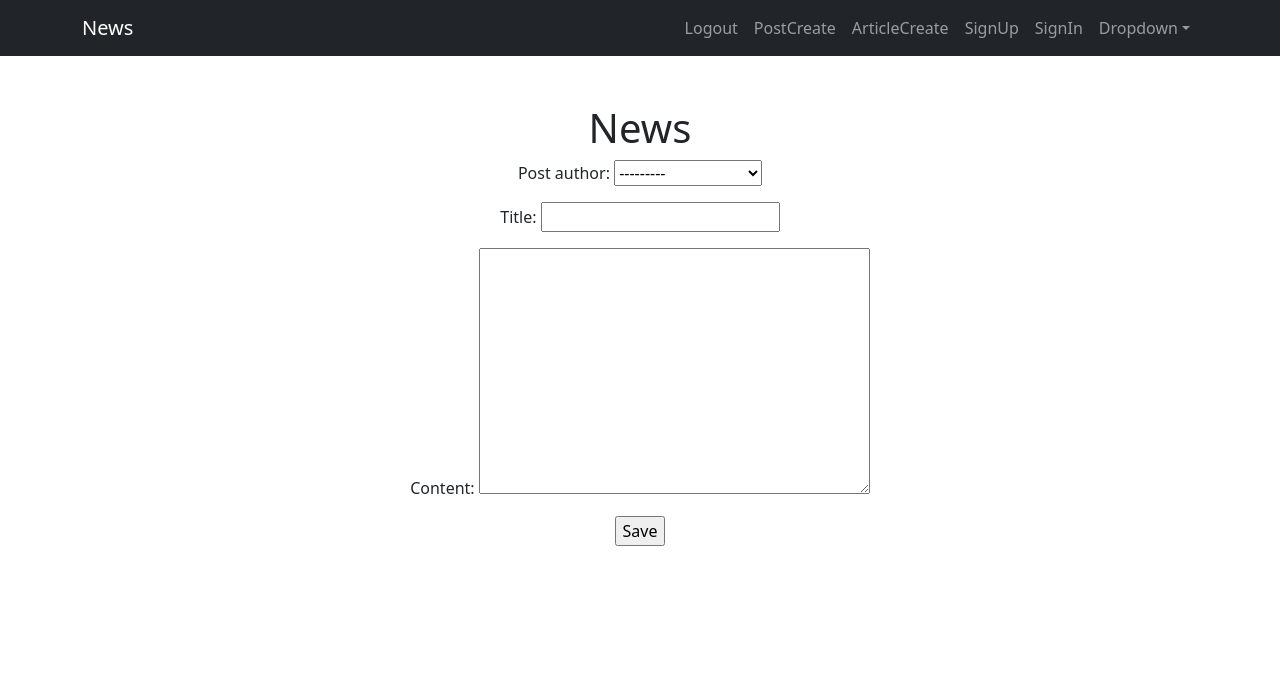
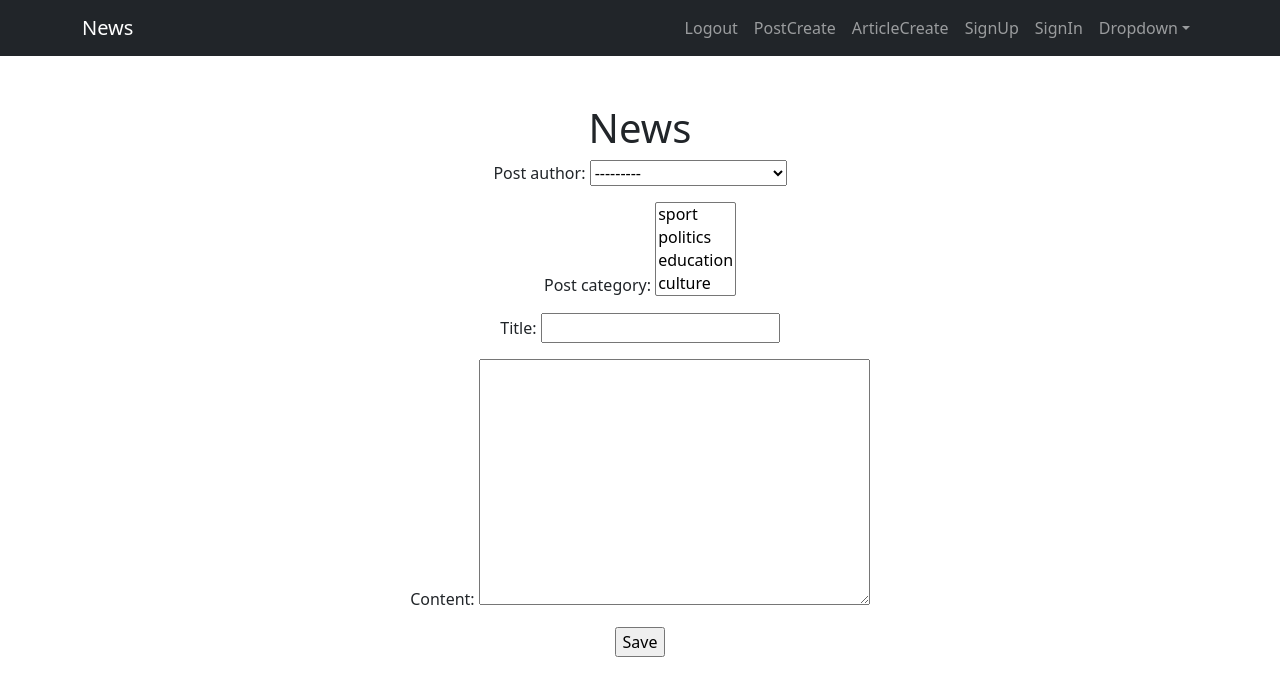
Before and after one commit to p0lestra/NewsProject, a Django app: page /posts/create/ in a window 1280 px wide. Shown: the top 696 px of the page. Run offline with Django 4.2, Linux system fonts and the light colour scheme; a user stored in the database is signed in; data comes from the database, SQL or seed files in the repository; both versions use the stored data as it was after the commit; some libraries are stand-ins or nearby versions.

Commit message:
Add files via upload

```diff
--- a/NewsPaper/news/forms.py
+++ b/NewsPaper/news/forms.py
@@ -7,7 +7,7 @@ from django.contrib.auth.models import Group
 class PostForm(forms.ModelForm):
     class Meta:
         model = Post
-        fields = ['post_author', 'title', 'content']
+        fields = ['post_author', 'post_category', 'title', 'content']
 
 
 class BasicSignupForm(SignupForm):
--- a/NewsPaper/news/models.py
+++ b/NewsPaper/news/models.py
@@ -23,9 +23,16 @@ class Author(models.Model):
         self.user_rate = result_sum_rating * 3 + result_sum_comment_rating
         self.save()
 
+    def __str__(self):
+        return self.author.username
+
 
 class Category(models.Model):
     article_category = models.CharField(max_length=255, unique=True)
+    subscribers = models.ManyToManyField(User, name='categories')
+
+    def __str__(self):
+        return self.article_category
 
 
 class Post(models.Model):
--- a/NewsPaper/news/urls.py
+++ b/NewsPaper/news/urls.py
@@ -1,7 +1,7 @@
 from django.urls import path
 # Импортируем созданные нами представления
 from .views import PostsList, PostDetail, NewsSearch, NewsCreate, NewsDelete, NewsUpdate, logout_user, upgrade_me, \
-    CategoryList
+    CategoryList, subscribe
 from django.contrib.auth.decorators import login_required
 
 urlpatterns = [
@@ -14,5 +14,6 @@ urlpatterns = [
     path('article/create/', NewsCreate.as_view()),
     path('logout/', logout_user, name='logout_user'),
     path('upgrade/', upgrade_me, name='upgrade'),
-    path('categories/<int:pk>/', CategoryList.as_view(), name='category_list')
+    path('categories/<int:pk>/', CategoryList.as_view(), name='category_list'),
+    path('categories/<int:pk>/subscribe/', subscribe, name='subscribe'),
 ]
--- a/NewsPaper/news/views.py
+++ b/NewsPaper/news/views.py
@@ -1,4 +1,4 @@
-from django.shortcuts import redirect
+from django.shortcuts import redirect, get_object_or_404
 from django.urls import reverse_lazy
 from django.views.generic import ListView, DetailView, CreateView, DeleteView, UpdateView
 from django.contrib.auth.mixins import LoginRequiredMixin, PermissionRequiredMixin
@@ -114,6 +114,11 @@ class CategoryList(LoginRequiredMixin, ListView):
         self.queryset = Category.objects.get(pk=self.kwargs['pk']).post_set.all()
         return super().get_queryset()
 
+    def get_context_data(self, **kwargs):
+        context = super().get_context_data(**kwargs)
+        context['is_not_subscriber'] = self.request.user not in Category.subscribers.all()
+        return context
+
 
 def logout_user(request):
     logout(request)
@@ -127,3 +132,9 @@ def upgrade_me(request):
     if not request.user.groups.filter(name='authors').exists():
         author_group.user_set.add(user)
     return redirect('/posts/')
+
+@login_required
+def subscribe(request, pk):
+    user = request.user
+    category = Category.objects.get(id=pk)
+    category.subscribers.add(user)
```
Also changed, not shown: NewsPaper/templates/posts.html (+8 -1 lines), NewsPaper/db.sqlite3, NewsPaper/news/migrations/0002_category_categories.py (added).
